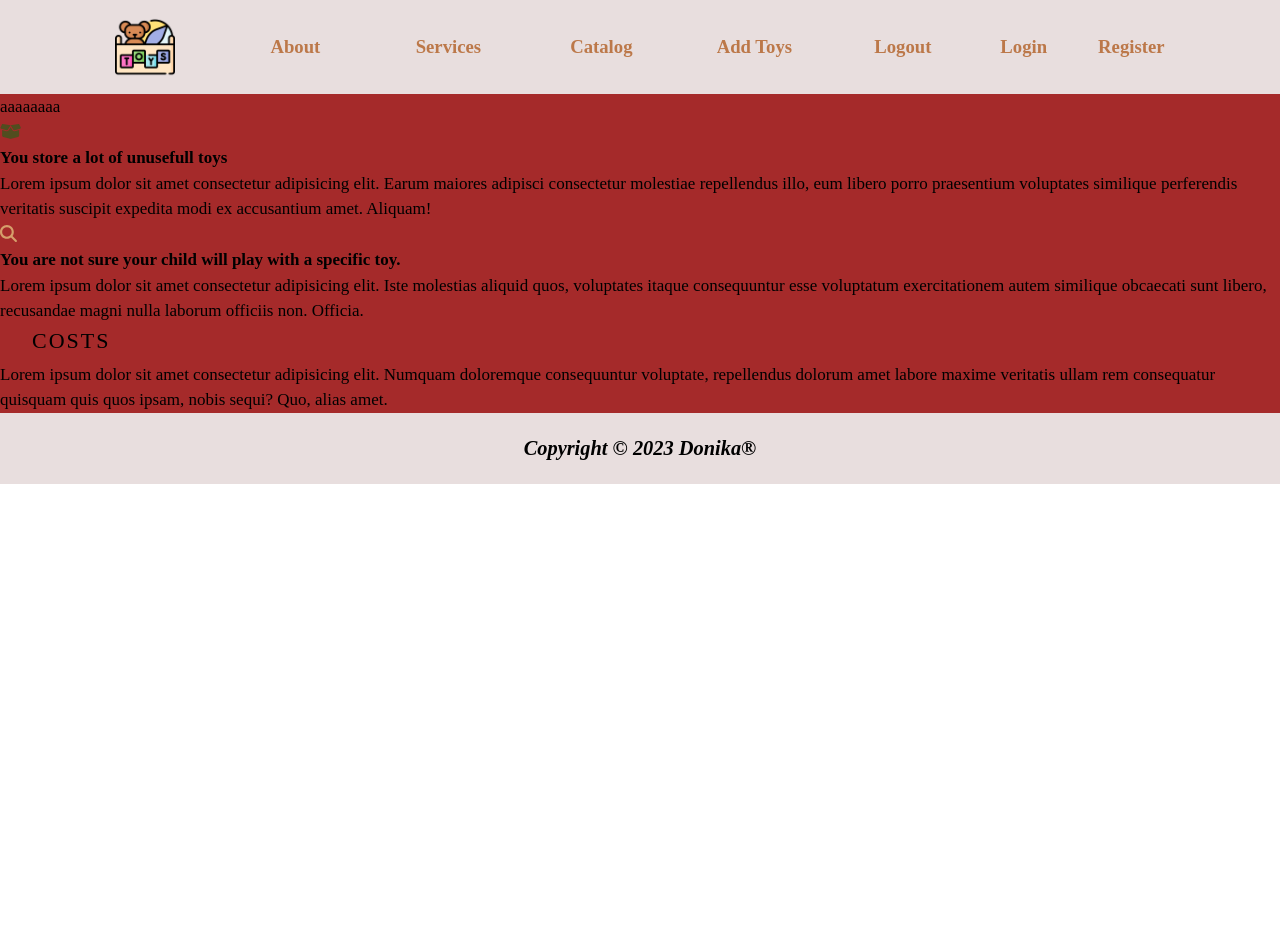
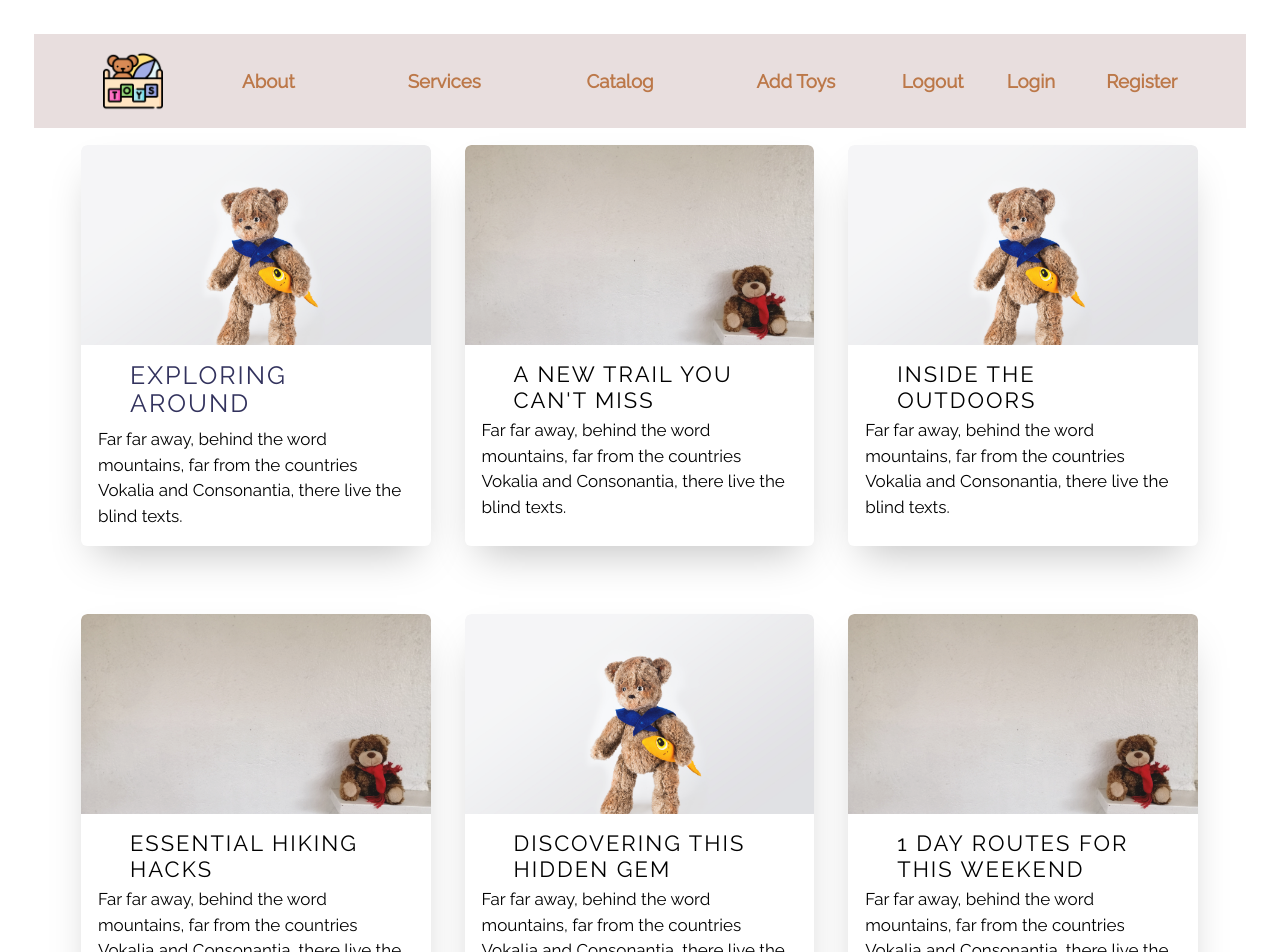
Before and after one commit to DonikaMarcheva/Toys-Share, a React (Vite) app in the folder client/: page /catalog in a window 1280 px wide. Shown: the top 952 px of the page. Before the commit the page ends 800 px from the top, so only its background shows below. Built offline with nearby package versions, Linux system fonts and the light colour scheme.

Commit message:
add css and html content to catalog page

```diff
--- a/client/site.css
+++ b/client/site.css
@@ -7,7 +7,7 @@
 html,body {
     height: 100%;
 	margin: 0;
-    font: 17px/1.5 Verdana sans-serif;
+    font: 17px/1.5 'Raleway',Sans-serif;
 }
 
 #root {
--- a/client/src/components/Catalog/Catalog.jsx
+++ b/client/src/components/Catalog/Catalog.jsx
@@ -1,32 +1,74 @@
 import styles from './Catalog.module.css'
-import { FontAwesomeIcon } from '@fortawesome/react-fontawesome'
-import { faBoxOpen, faMagnifyingGlass } from '@fortawesome/free-solid-svg-icons'
 
 export default function Catalog() {
     return (
-        // <h1>Catalog</h1>
-        <div className={styles.services}>
+        <div className={styles.catalog}>
             <div className={styles.container}>
-                aaaaaaaa
-                <div className={styles["services-cases"]}>
-                    <article>
-                        <p>
-                            <FontAwesomeIcon icon={faBoxOpen} style={{ color: "#514d1f", }} />
-                        </p>
-                        <h4>You store a lot of unusefull toys</h4>
-                        <p>Lorem ipsum dolor sit amet consectetur adipisicing elit. Earum maiores adipisci consectetur molestiae repellendus illo, eum libero porro praesentium voluptates similique perferendis veritatis suscipit expedita modi ex accusantium amet. Aliquam!</p>
-                    </article>
-                    <article>
-                        <p>
-                            <FontAwesomeIcon icon={faMagnifyingGlass} style={{ color: "#d69f6b", }} />
-                        </p>
-                        <h4>You are not sure your child will play with a specific toy.</h4>
-                        <p>Lorem ipsum dolor sit amet consectetur adipisicing elit. Iste molestias aliquid quos, voluptates itaque consequuntur esse voluptatum exercitationem autem similique obcaecati sunt libero, recusandae magni nulla laborum officiis non. Officia.</p>
-                    </article>
+                <div className={styles.cards}>
+                    <div className={styles["card-item"]}>
+                        <div className={styles["card-image"]}>
+                            <img src="../../../public/images/login-bear.jpg" alt="" />
+                        </div>
+                        <div className={styles["card-info"]}>
+                            <h2 className={styles["card-title"]}>Exploring around</h2>
+                            <p className={styles["card-intro"]}>Far far away, behind the word mountains, far from the countries Vokalia and Consonantia, there live the blind texts.</p>
+                        </div>
+                    </div>
                 </div>
-                <div className={styles["services-costs"]}>
-                    <h2>Costs</h2>
-                    <p>Lorem ipsum dolor sit amet consectetur adipisicing elit. Numquam doloremque consequuntur voluptate, repellendus dolorum amet labore maxime veritatis ullam rem consequatur quisquam quis quos ipsam, nobis sequi? Quo, alias amet.</p>
+                <div className={styles.cards}>
+                    <div className={styles["card-item"]}>
+                        <div className={styles["card-image"]}>
+                        <img src="../../../public/images/register-bear.jpg" alt="" />
+                        </div>
+                        <div className={styles["card-info"]}>
+                            <h2 className="card-title">A new trail you can't miss</h2>
+                            <p className="card-intro">Far far away, behind the word mountains, far from the countries Vokalia and Consonantia, there live the blind texts.</p>
+                        </div>
+                    </div>
+                </div>
+                <div className={styles.cards}>
+                    <div className={styles["card-item"]}>
+                        <div className={styles["card-image"]}>
+                        <img src="../../../public/images/login-bear.jpg" alt="" />
+                        </div>
+                        <div className={styles["card-info"]}>
+                            <h2 className="card-title">Inside the Outdoors</h2>
+                            <p className="card-intro">Far far away, behind the word mountains, far from the countries Vokalia and Consonantia, there live the blind texts.</p>
+                        </div>
+                    </div>
+                </div>
+                <div className={styles.cards}>
+                    <div className={styles["card-item"]}>
+                        <div className={styles["card-image"]}>
+                        <img src="../../../public/images/register-bear.jpg" alt="" />
+                        </div>
+                        <div className={styles["card-info"]}>
+                            <h2 className="card-title">Essential hiking hacks</h2>
+                            <p className="card-intro">Far far away, behind the word mountains, far from the countries Vokalia and Consonantia, there live the blind texts.</p>
+                        </div>
+                    </div>
+                </div>
+                <div className={styles.cards}>
+                    <div className={styles["card-item"]}>
+                        <div className={styles["card-image"]}>
+                        <img src="../../../public/images/login-bear.jpg" alt="" />
+                        </div>
+                        <div className={styles["card-info"]}>
+                            <h2 className="card-title">Discovering this hidden gem</h2>
+                            <p className="card-intro">Far far away, behind the word mountains, far from the countries Vokalia and Consonantia, there live the blind texts.</p>
+                        </div>
+                    </div>
+                </div>
+                <div className={styles.cards}>
+                    <div className={styles["card-item"]}>
+                        <div className={styles["card-image"]}>
+                        <img src="../../../public/images/register-bear.jpg" alt="" />
+                        </div>
+                        <div className={styles["card-info"]}>
+                            <h2 className="card-title">1 Day routes for this weekend</h2>
+                            <p className="card-intro">Far far away, behind the word mountains, far from the countries Vokalia and Consonantia, there live the blind texts.</p>
+                        </div>
+                    </div>
                 </div>
             </div>
         </div>
--- a/client/src/components/Catalog/Catalog.module.css
+++ b/client/src/components/Catalog/Catalog.module.css
@@ -1,3 +1,94 @@
-.services {
-    background-color: brown;
+@import url('https://fonts.googleapis.com/css?family=Raleway');
+
+
+
+/* // Mobile first */
+*,
+*::before,
+*::after {
+    box-sizing: border-box;
 }
+
+body {
+    @media(min-width: 40rem) {
+        padding: 2rem;
+    }
+}
+
+/* //Flex container */
+.catalog .container {
+    max-width: 90vw;
+    margin: 0 auto;
+    display: flex;
+    -webkit-display: box;
+    -moz-display: box;
+    -ms-display: flexbox;
+    -webkit-display: flex;
+    flex-wrap: wrap;
+}
+
+/* // Cards */
+.cards {
+    display: flex;
+    padding: 1rem;
+    margin-bottom: 2rem;
+    width: 100%;
+
+    @media(min-width: 40rem) {
+        width: 50%;
+    }
+
+    @media(min-width: 56rem) {
+        width: 33.3%;
+    }
+
+    .card-item {
+        display: flex;
+        flex-direction: column;
+        background-color: #fff;
+        width: 100%;
+        border-radius: 6px;
+        box-shadow: 0 20px 40px -14px rgba(0, 0, 0, 0.25);
+        overflow: hidden;
+        transition: transform 0.5s;
+        -webkit-transition: transform 0.5s;
+
+        &:hover {
+            cursor: pointer;
+            transform: scale(1.1);
+            -webkit-transform: scale(1.1);
+
+            .card-image {
+                opacity: 1;
+            }
+        }
+    }
+
+    /*
+  // Content */
+    .card-info {
+        display: flex;
+        flex: 1 1 auto;
+        flex-direction: column;
+        padding: 1rem;
+        line-height: 1.5em;
+    }
+
+    .card-title {
+        font-size: 25px;
+        line-height: 1.1em;
+        color: #32325d;
+        margin-bottom: 0.2em;
+    }
+
+    /* // Images */
+    .card-image {
+        height: 200px;
+        overflow: hidden;
+        background-size: cover;
+        background-position: center;
+        background-repeat: no-repeat;
+        border-radius: 6px 6px 0px 0px;
+        opacity: 0.91;
+    }
+}
--- a/client/src/components/Login/Login.jsx
+++ b/client/src/components/Login/Login.jsx
@@ -14,7 +14,7 @@ export default function Login() {
                         <input type="password" className={styles.text} name="password" />
                         <span>password</span><br />
                         <button className={styles.signin}>Sign In</button>
-                        <Link to={'/register'}>You dont have an account?</Link>
+                        <Link to={'/register'}>You don't have an account?</Link>
                     </form>
                 </div>
             </div>
--- a/client/src/components/Register/Register.jsx
+++ b/client/src/components/Register/Register.jsx
@@ -16,7 +16,7 @@ export default function Register() {
                         <input type="password" className={styles.text} name="repeat-password" />
                         <span>repeat password</span><br />
                         <button className={styles.signin}>Register</button>
-                        <Link to={'/register'}>You already have an account?</Link>
+                        <Link to={'/login'}>You already have an account?</Link>
                     </form>
                 </div>
             </div>
```
